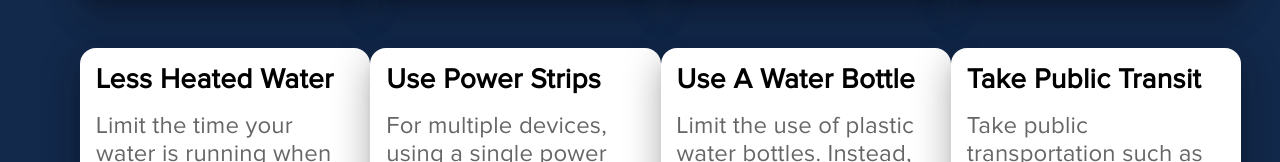
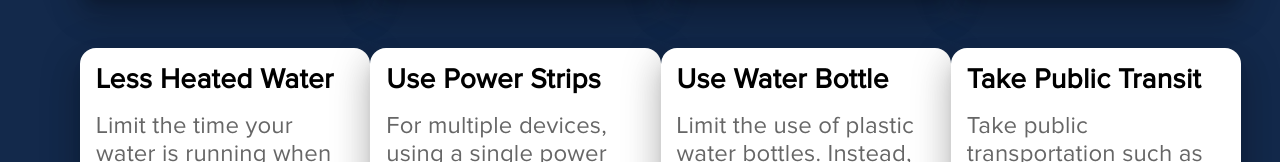
Before and after one commit to sigchi-uiuc/ECEB-kiosk, a Vue app in the folder eceb-kiosk/: page /pledge-choices in a window 1280 px wide. Shown: the part 564-726 px from the top of the page. Built offline with nearby package versions, Linux system fonts and the light colour scheme; no server answers; what idle-vue, vue-firestore would draw is missing.

Commit message:
update wording

```diff
--- a/eceb-kiosk/src/views/pledge/PledgeChoices.vue
+++ b/eceb-kiosk/src/views/pledge/PledgeChoices.vue
@@ -92,7 +92,7 @@ export default {
           "description": "For multiple devices, using a single power strip rather than individual outlets can help save energy"
         },
         {
-          "pledge": "Use A Water Bottle",
+          "pledge": "Use Water Bottle",
           "selected": false,
           "description": "Limit the use of plastic water bottles. Instead, use eco friendly, reusable water bottles for drinking"
         },
```
